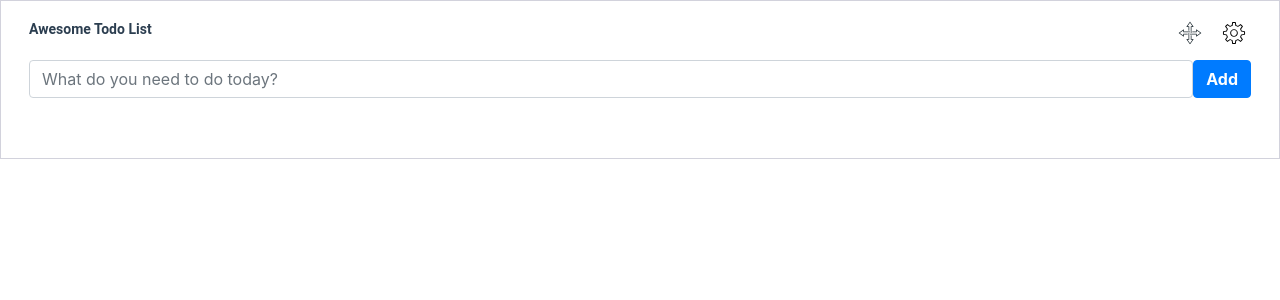
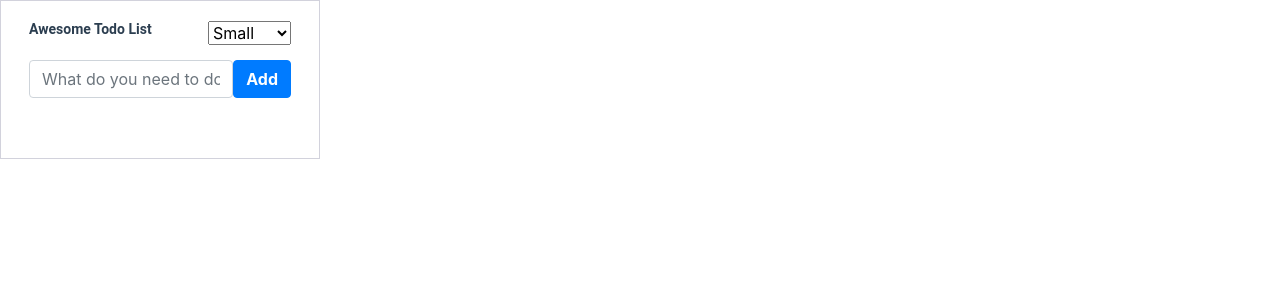
Before and after one commit to LogotipX/todo-shka, a Vue app: page / in a window 1280 px wide. Shown: the top 300 px of the page. Built offline with nearby package versions, Linux system fonts and the light colour scheme.

Commit message:
Added change width. Little redisign

```diff
--- a/src/App.vue
+++ b/src/App.vue
@@ -1,5 +1,5 @@
 <template>
-  <div class="page-container">
+  <div :style="{ width: todoWidth[selectedTodoWidth] }" class="page-container">
     <div class="card">
       <div class="card-body">
         <div
@@ -7,7 +7,14 @@
           style="display: flex; justify-content: space-between"
         >
           <h4 class="card-title">Awesome Todo list</h4>
-          <div class="options-icons">
+          <div class="options">
+            <select v-model="selectedTodoWidth" name="width" id="select-width">
+              <option>Small</option>
+              <option>Medium</option>
+              <option>Large</option>
+            </select>
+          </div>
+          <!-- <div class="options-icons">
             <span class="arrows-move-svg">
               <svg
                 class="svg-icons"
@@ -20,9 +27,9 @@
                 xml:space="preserve"
                 xmlns="http://www.w3.org/2000/svg"
                 xmlns:xlink="http://www.w3.org/1999/xlink"
-              >
-                <!-- <rect width="100%" height="100%" fill="black" /> -->
-                <g id="arrows_x2C__Drag_x2C__move_x2C__crossroads">
+              > -->
+          <!-- <rect width="100%" height="100%" fill="black" /> -->
+          <!-- <g id="arrows_x2C__Drag_x2C__move_x2C__crossroads">
                   <g
                     id="Arrows_x2C__choose_x2C__opportunity_x2C__person_x2C__ways_1_"
                   >
@@ -46,13 +53,13 @@
                 </g>
               </svg>
             </span>
-            <span>
-              <!-- <img
+            <span> -->
+          <!-- <img
                 class="svg-icons"
                 src="@/assets/SVG/arrows-move.svg"
                 alt=""
               /> -->
-            </span>
+          <!-- </span>
             <span class="settings-svg">
               <svg
                 class="svg-icons"
@@ -67,7 +74,7 @@
                 />
               </svg>
             </span>
-          </div>
+          </div> -->
         </div>
         <add-todo @addTodoItem="addTodoItem" />
         <todos-list
@@ -93,6 +100,13 @@ export default {
   },
   data() {
     return {
+      todoWidth: {
+        Small: "320px",
+        Medium: "480px",
+        Large: "720px",
+      },
+      selectedTodoWidth: "Small",
+
       todoItems: [],
     };
   },
--- a/src/assets/todo-style.css
+++ b/src/assets/todo-style.css
@@ -167,6 +167,7 @@
   margin-bottom: 0.25rem;
 }
 .form-check {
+  width: 100%;
   position: relative;
   display: block;
   margin-top: 10px;
```
